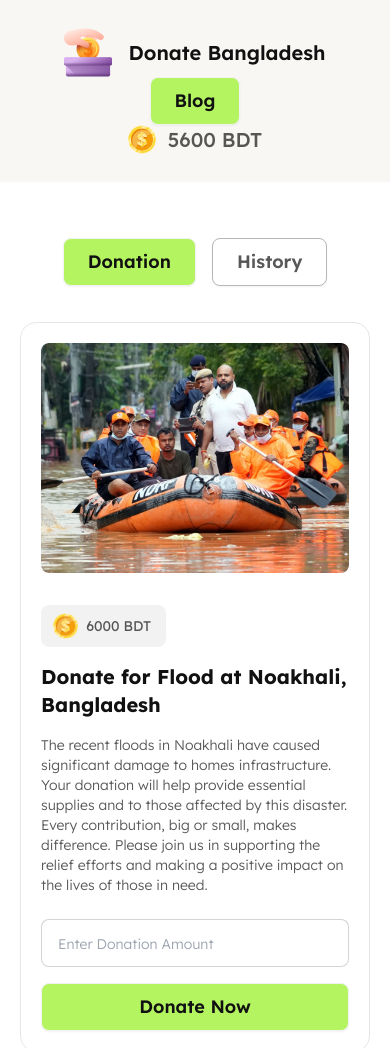
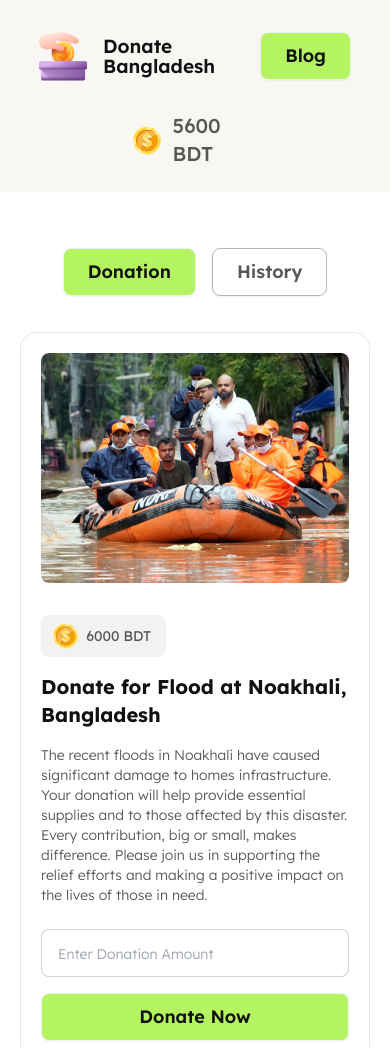
Before and after one commit to samiulshadhin/donate-bangladesh, a plain HTML site: page index.html in a window 390 px wide. Shown: the top 1048 px of the page. Drawn offline with nearby package versions, Linux system fonts and the light colour scheme.

Commit message:
Done mobile responsive

```diff
--- a/index.html
+++ b/index.html
@@ -38,25 +38,32 @@
 
     <!-- Header Section -->
     <header>
+        <!-- Navbar Section Start -->
+        <nav class="bg-primary-color">
 
-        <!-- Navbar Section Start -->
-        <nav class="bg-primary-color flex py-7 flex-col lg:flex-row justify-around items-center">
+            <div class="w-4/5 mx-auto flex py-3 lg:py-7 flex-col lg:flex-row justify-around items-center">
 
+                <!-- Blog Button And Logo Container -->
+                <div class="w-full lg:w-3/5 flex justify-between">
                     <!-- Blog Button -->
-            <div class="order-2 lg:order-1">
+                    <div class="order-2 lg:order-1 mt-5 lg:mt-0 mb-5 lg:mb-0">
                         <button class="btn bg-button-color px-6 text-lg font-semibold text-text-primary">Blog</button>
                     </div>
 
                     <!-- Logo -->
                     <div class="flex order-1 lg:order-2 gap-4 items-center">
                         <img src="assets/logo.png">
-                <h1 class="text-text-primary font-semibold text-xl">Donate Bangladesh</h1>
+                        <h1 class="text-text-primary leading-5 lg:leading-none font-semibold text-[19px] lg:text-xl">
+                            Donate Bangladesh</h1>
+                    </div>
                 </div>
 
                 <!-- Account Balance -->
-            <div class="flex gap-3 order-3 lg:order-3 items-center">
+                <div class="w-2/5 pt-3 lg:pt-0 pb-3 lg:pb-0 flex justify-end gap-3 order-3 lg:order-3 items-center">
                     <img src="assets/coin.png">
                     <h1 class="text-text-secondary font-medium text-xl"><span>5600</span> BDT</h1>
+                </div>
+
             </div>
         </nav>
         <!-- Navbar Section End -->
@@ -145,11 +152,17 @@
                         </div>
 
                         <!-- Card Title -->
-                        <h1 class="text-xl lg:text-lg text-text-primary font-bold mb-4">Donate for Flood Relief in Feni, Bangladesh</h1>
+                        <h1 class="text-xl lg:text-lg text-text-primary font-bold mb-4">Donate for Flood Relief in Feni,
+                            Bangladesh</h1>
 
                         <!-- Card Description -->
                         <p class="text-sm font-light text-text-secondary mb-6">
-                            The recent floods in Feni have devastated local communities, leading to severe disruption and loss. Your generous donation will help provide immediate aid, including food, clean water, and medical supplies, to those affected by this calamity. Together, we can offer crucial support and help rebuild lives in the aftermath of this disaster. Every contribution counts towards making a real difference. Please consider donating today to assist those in urgent need.
+                            The recent floods in Feni have devastated local communities, leading to severe disruption
+                            and loss. Your generous donation will help provide immediate aid, including food, clean
+                            water, and medical supplies, to those affected by this calamity. Together, we can offer
+                            crucial support and help rebuild lives in the aftermath of this disaster. Every contribution
+                            counts towards making a real difference. Please consider donating today to assist those in
+                            urgent need.
                         </p>
 
                         <!-- Card Input -->
@@ -187,11 +200,17 @@
                         </div>
 
                         <!-- Card Title -->
-                        <h1 class="text-xl lg:text-lg text-text-primary font-bold mb-4">Aid for Injured in the Quota Movement</h1>
+                        <h1 class="text-xl lg:text-lg text-text-primary font-bold mb-4">Aid for Injured in the Quota
+                            Movement</h1>
 
                         <!-- Card Description -->
                         <p class="text-sm font-light text-text-secondary mb-6">
-                            The recent Quota movement has resulted in numerous injuries and significant hardship for many individuals. Your support is crucial in providing medical assistance, rehabilitation, and necessary supplies to those affected. By contributing, you help ensure that injured individuals receive the care and support they need during this challenging time. Every donation plays a vital role in alleviating their suffering and aiding in their recovery. Please consider making a donation to support these brave individuals in their time of need.
+                            The recent Quota movement has resulted in numerous injuries and significant hardship for
+                            many individuals. Your support is crucial in providing medical assistance, rehabilitation,
+                            and necessary supplies to those affected. By contributing, you help ensure that injured
+                            individuals receive the care and support they need during this challenging time. Every
+                            donation plays a vital role in alleviating their suffering and aiding in their recovery.
+                            Please consider making a donation to support these brave individuals in their time of need.
                         </p>
 
                         <!-- Card Input -->
@@ -212,6 +231,7 @@
     <!-- Footer Section -->
     <footer class="bg-primary-color h-28">
     </footer>
+
     <script src="./index.js"></script>
 </body>
 
```
Also changed, not shown: 1 other file. Lines whose indentation alone changed are shown as unchanged.
